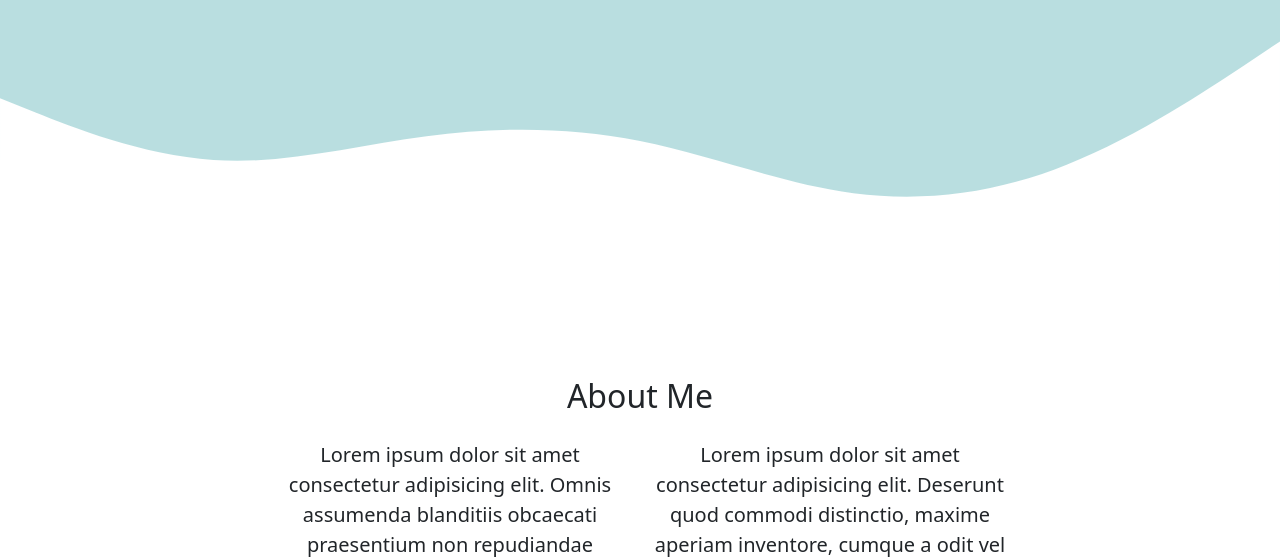
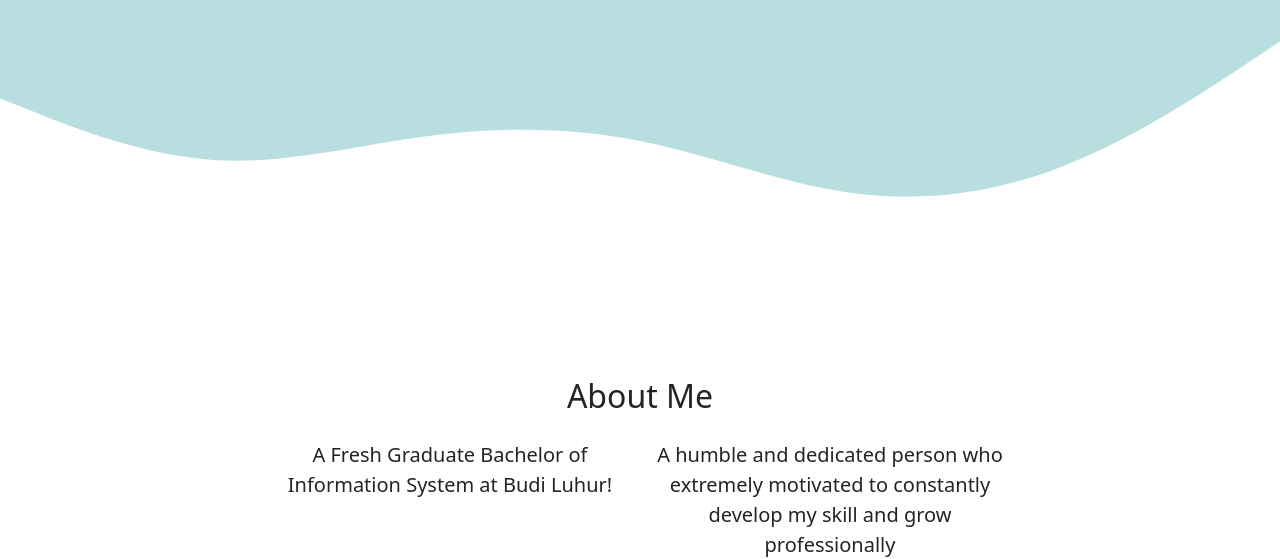
Before and after one commit to ricoalamsyah/ricoalamsyah.github.io, a plain HTML site: page index.html in a window 1280 px wide. Shown: the part 396-955 px from the top of the page. Drawn offline with nearby package versions, Linux system fonts and the light colour scheme.

Commit message:
mengubah isi kata dalam about me

```diff
--- a/index.html
+++ b/index.html
@@ -68,10 +68,10 @@
         </div>
         <div class="row justify-content-center fs-5 text-center">
           <div class="col-md-4">
-            <p>Lorem ipsum dolor sit amet consectetur adipisicing elit. Omnis assumenda blanditiis obcaecati praesentium non repudiandae necessitatibus, reiciendis molestiae rem temporibus!</p>
+            <p>A Fresh Graduate Bachelor of Information System at Budi Luhur!</p>
           </div>
           <div class="col-md-4">
-            <p>Lorem ipsum dolor sit amet consectetur adipisicing elit. Deserunt quod commodi distinctio, maxime aperiam inventore, cumque a odit vel magnam, similique corporis dolor vitae fugiat!</p>
+            <p>A humble and dedicated person who extremely motivated to constantly develop my skill and grow professionally</p>
           </div>
         </div>
       </div>
```
